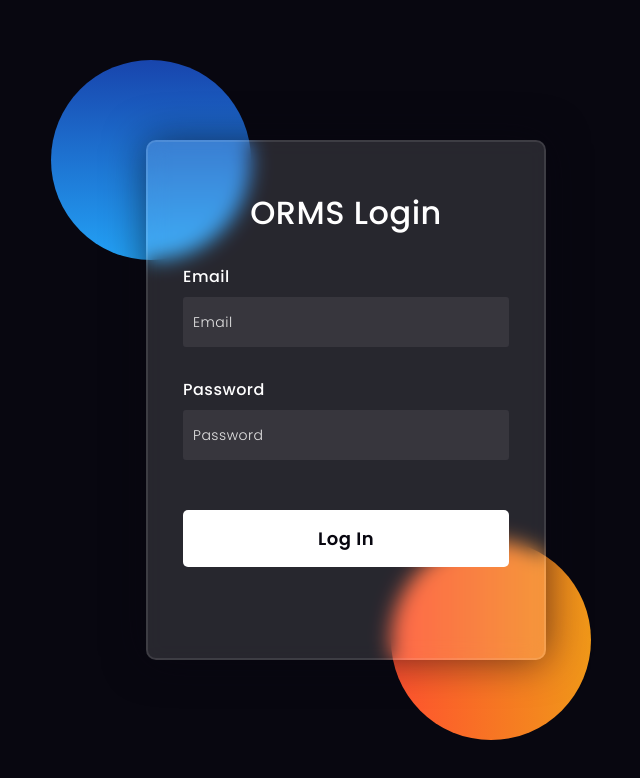
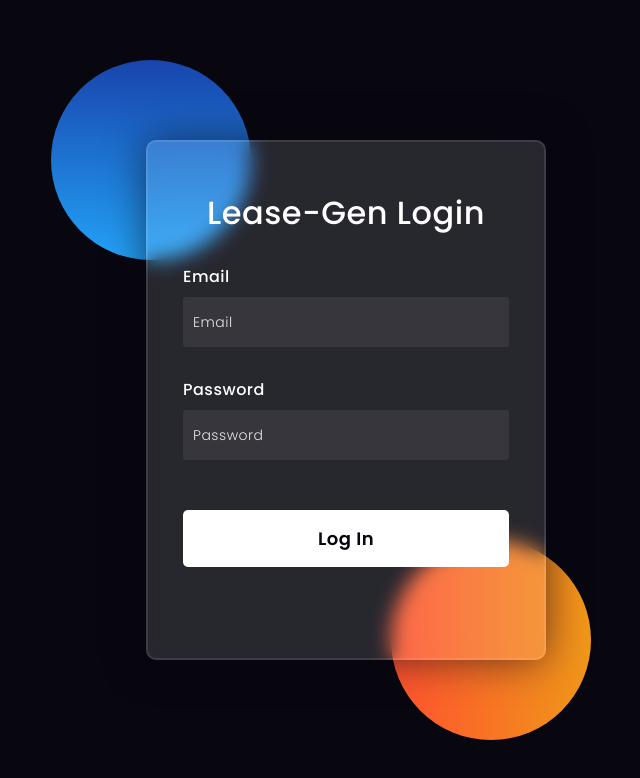
Before and after one commit to OrbitalT/Lease-Gen, an Electron app: page login.html in a window 1200 px wide. Shown: the whole page, without its empty margins (254-894 px from the left). Drawn offline with Linux system fonts and the light colour scheme.

Commit message:
Update login.html

```diff
--- a/login.html
+++ b/login.html
@@ -16,7 +16,7 @@
         <div class="shape"></div>
     </div>
     <form>
-        <h3>ORMS Login</h3>
+        <h3>Lease-Gen Login</h3>
 
         <label for="username">Email</label>
         <input type="text" placeholder="Email" name="email" required>
```
